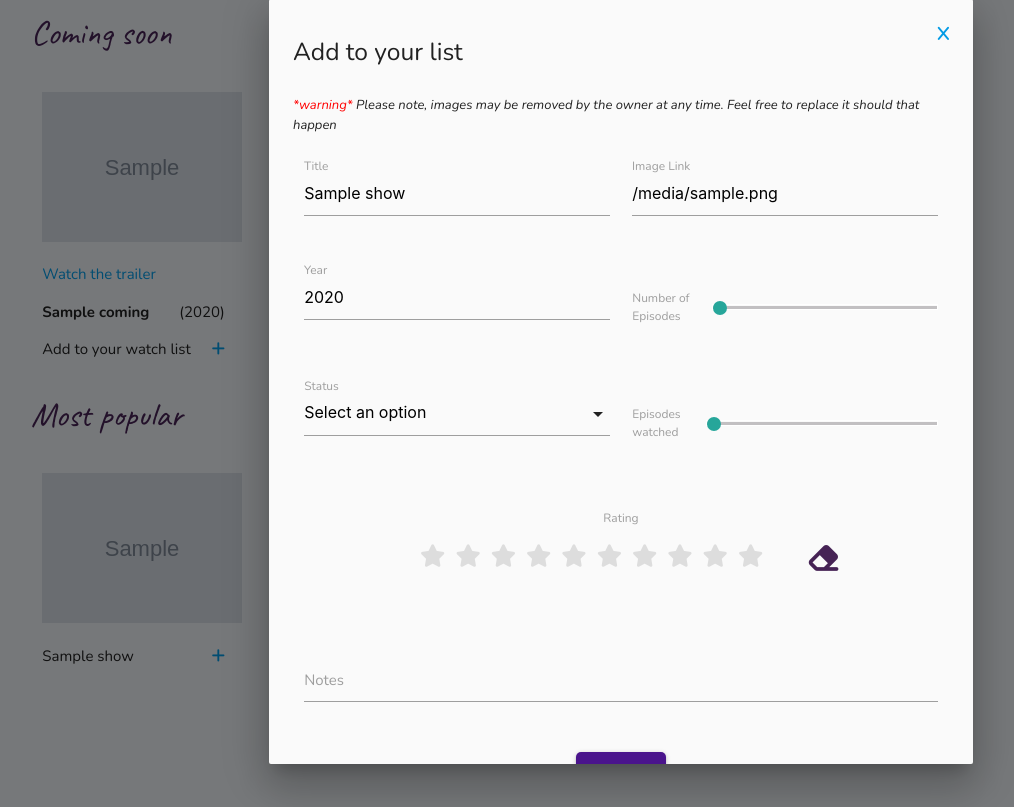
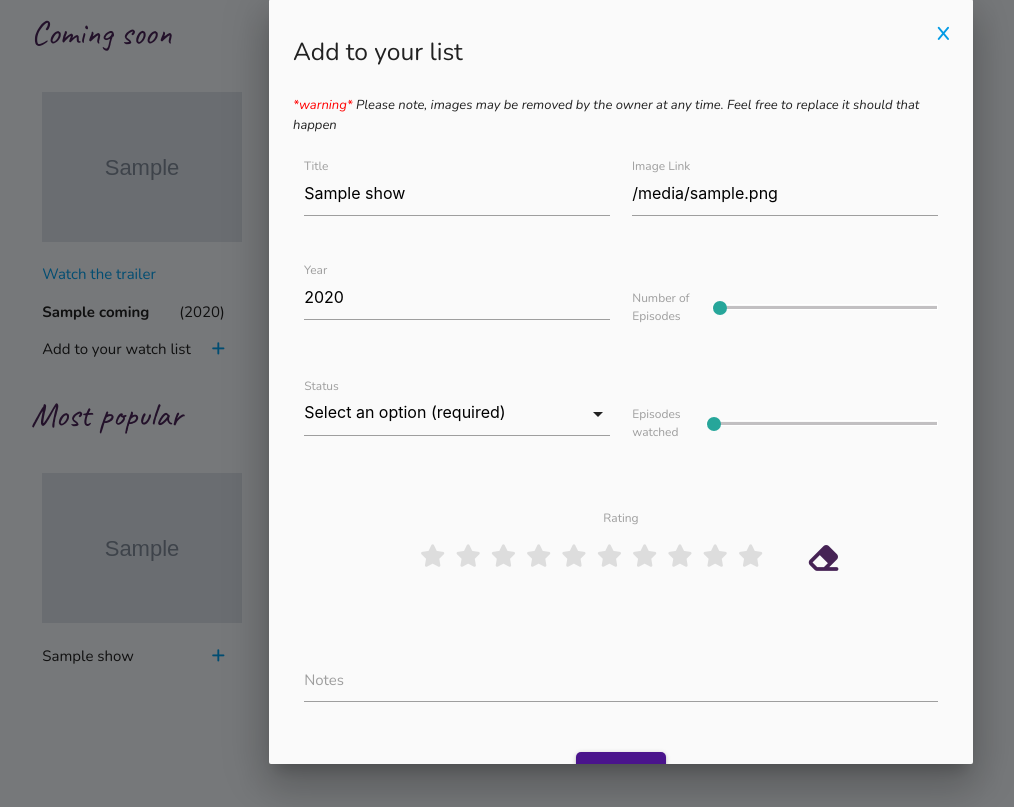
Before and after one commit to nhamidi90/k-watch, a Flask app: template templates/index.html in a window 1280 px wide, after a click that opens the changed part. Shown: the part 110-917 px from the top of the page, without its empty margins (19-1033 px from the left). Run offline with Flask 3, Linux system fonts and the light colour scheme; the visitor is signed in with stand-in values (Sample User, id 1); the template is opened without the code that fills it: most values are stand-ins (such as "Sample title", 1, 10 or a date in 2020); grey boxes marked "Sample" are stand-in pictures; some libraries are stand-ins or nearby versions.

Commit message:
Add required next to select and option

```diff
--- a/templates/index.html
+++ b/templates/index.html
@@ -288,7 +288,7 @@
                     <div class="row">
                         <div class="input-field col s12 m6">
                             <select id="status-popular-{{ show._id }}" name="status" class="validate" required>
-                                <option value="" disabled selected>Select an option</option>
+                                <option value="" disabled selected>Select an option (required)</option>
                                 <option value="Plan to watch">Plan to watch</option>
                                 <option value="Currently watching">Currently watching</option>
                                 <option value="Completed">Completed</option>
@@ -412,7 +412,7 @@
                     <div class="row">
                         <div class="input-field col s12 m6">
                             <select id="status-watching-{{ show._id }}" name="status" class="validate" required>
-                                <option value="" disabled selected>Select an option</option>
+                                <option value="" disabled selected>Select an option (required)</option>
                                 <option value="Plan to watch">Plan to watch</option>
                                 <option value="Currently watching">Currently watching</option>
                                 <option value="Completed">Completed</option>
```
